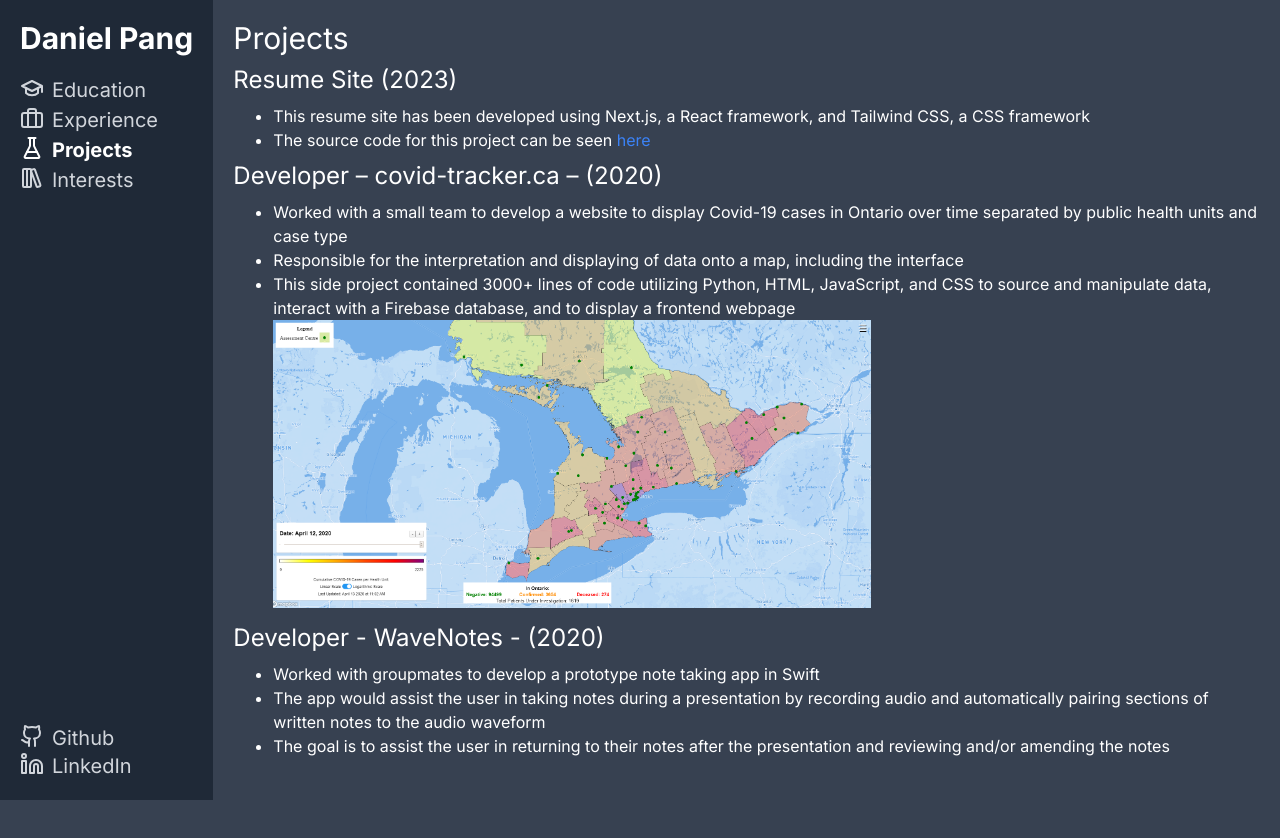
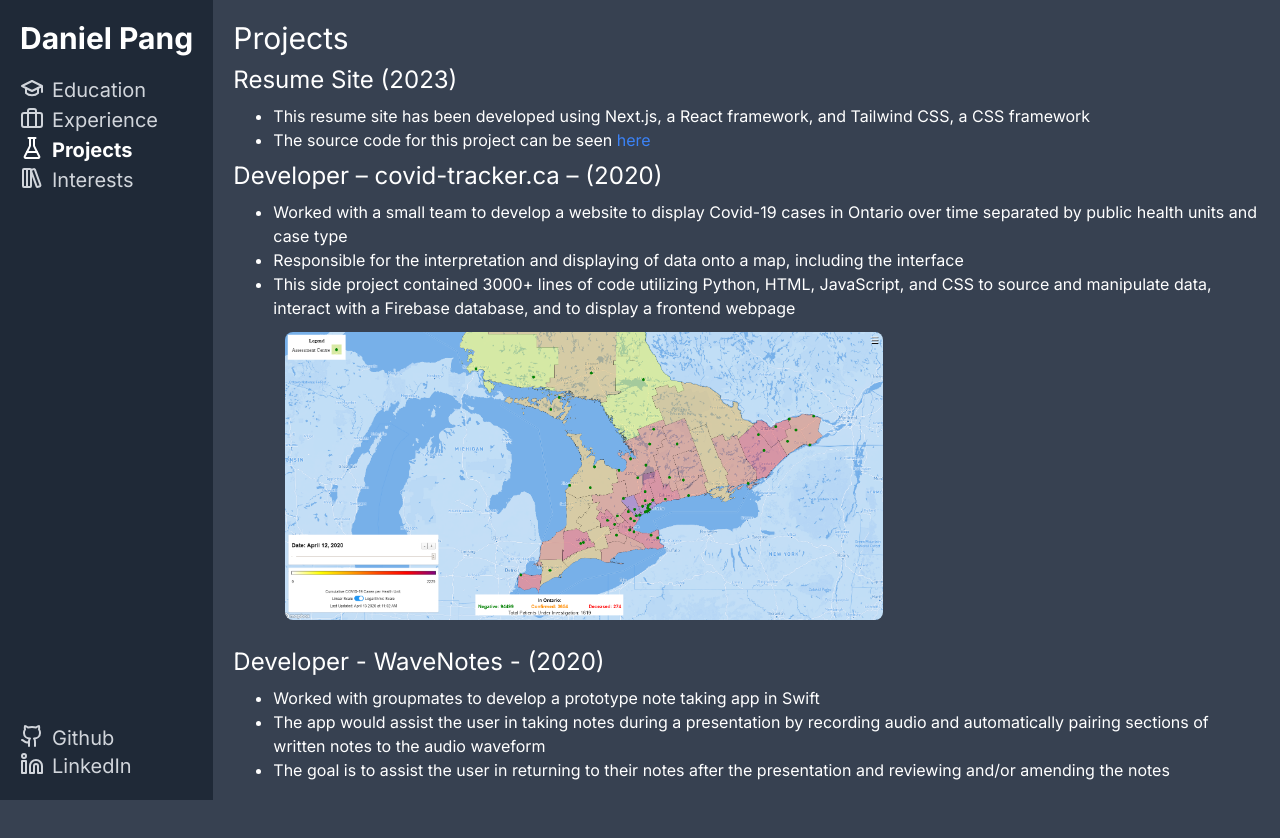
Before and after one commit to dpang1999/dpang1999.github.io, a Next.js app: page /projects in a window 1280 px wide. Shown: the top 838 px of the page. Built offline with nearby package versions, Linux system fonts and the light colour scheme.

Commit message:
Rounded edges and hover links

```diff
--- a/src/app/(resume)/projects/page.tsx
+++ b/src/app/(resume)/projects/page.tsx
@@ -27,8 +27,8 @@ separated by public health units and case type</li>
                 <li>Responsible for the interpretation and displaying of data onto a map, including the interface</li>
                 <li>This side project contained 3000+ lines of code utilizing Python, HTML, JavaScript, and CSS to source
 and manipulate data, interact with a Firebase database, and to display a frontend webpage</li>
-                <a className="inline-block" href="https://github.com/dpang1999/covid-tracker">
-                    <img className="h-72 w-100" src="/covid-tracker.png" alt="A screenshot of covid-tracker.ca displaying covid cases around Ontario"/>
+                <a className="inline-block p-3" href="https://github.com/dpang1999/covid-tracker">
+                    <img className="rounded-lg h-72 w-100" src="/covid-tracker.png" alt="A screenshot of covid-tracker.ca displaying covid cases around Ontario"/>
                 </a>
             </Segment>
             <Segment title="Developer - WaveNotes - (2020)">
@@ -36,7 +36,11 @@ and manipulate data, interact with a Firebase database, and to display a fronten
                 <li>The app would assist the user in taking notes during a presentation by recording
                     audio and automatically pairing sections of written notes to the audio waveform </li>
                 <li>The goal is to assist the user in returning to their notes after the presentation and reviewing and/or amending the notes</li>
-                <ReactPlayer url="https://www.youtube.com/watch?v=kmJUv8NBITw"/>
+                <div className="p-3">
+                    <div className="aspect-video h-[288px] rounded-lg overflow-hidden">
+                        <ReactPlayer width="100%" height="100%" url="https://www.youtube.com/watch?v=kmJUv8NBITw"/>
+                    </div>
+                </div>
 
             </Segment>
 
--- a/src/app/_components/NavLinkWithoutIcon.tsx
+++ b/src/app/_components/NavLinkWithoutIcon.tsx
@@ -13,7 +13,7 @@ const NavLinkWithoutIcon = (props: Props) => {
   const pathname = usePathname()
   const { href, children } = props;
   return (
-    <Link href={href} className={pathname === href ? "text-xl font-bold text-white" : "text-xl text-gray-300"}>
+    <Link href={href} className={`${pathname === href ? 'font-bold text-white' : 'text-gray-300'} text-xl hover:text-white`}>
       <div className="flex flex-row space-x-2">
          {children}
       </div>
```
